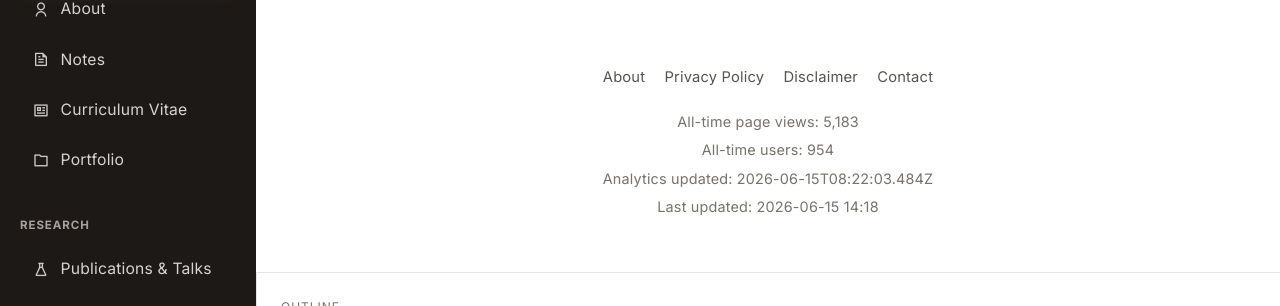
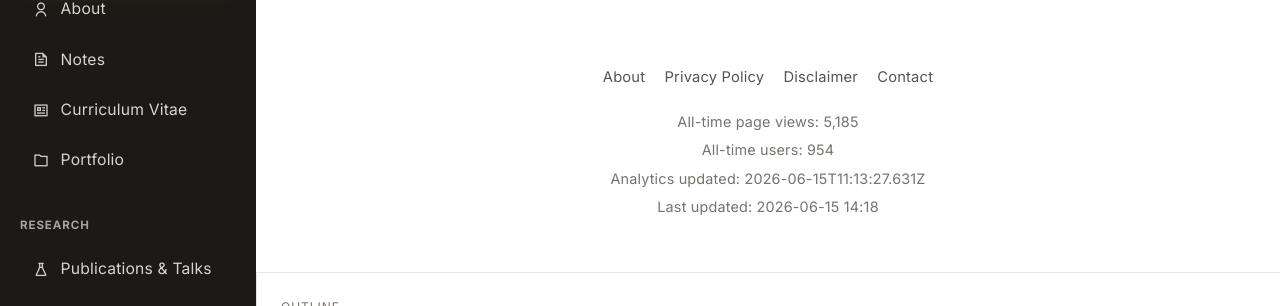
Before and after one commit to NAKANORyunosuke/NAKANORyunosuke.github.io, a Jekyll site: the page built from index.html, in a window 1280 px wide and 900 px high, scrolled down 3218 px. Shown: the part 190-496 px from the top of the window. Built offline with Jekyll 4.4.1, drawn with Linux system fonts in a browser that asks for light colours; nearby versions of some CDN libraries.

Commit message:
chore: update GA counter snapshot

```diff
--- a/_data/ga_counter.json
+++ b/_data/ga_counter.json
@@ -4,13 +4,13 @@
   "period": "all_time",
   "date_range_start": "2015-08-14",
   "date_range_end": "today",
-  "page_views_total": 5183,
+  "page_views_total": 5185,
   "users_total": 954,
-  "page_views_total_text": "5,183",
+  "page_views_total_text": "5,185",
   "users_total_text": "954",
-  "page_views_30d": 5183,
+  "page_views_30d": 5185,
   "users_30d": 954,
-  "page_views_30d_text": "5,183",
+  "page_views_30d_text": "5,185",
   "users_30d_text": "954",
-  "updated_at": "2026-06-15T08:22:03.484Z"
+  "updated_at": "2026-06-15T11:13:27.631Z"
 }
```
